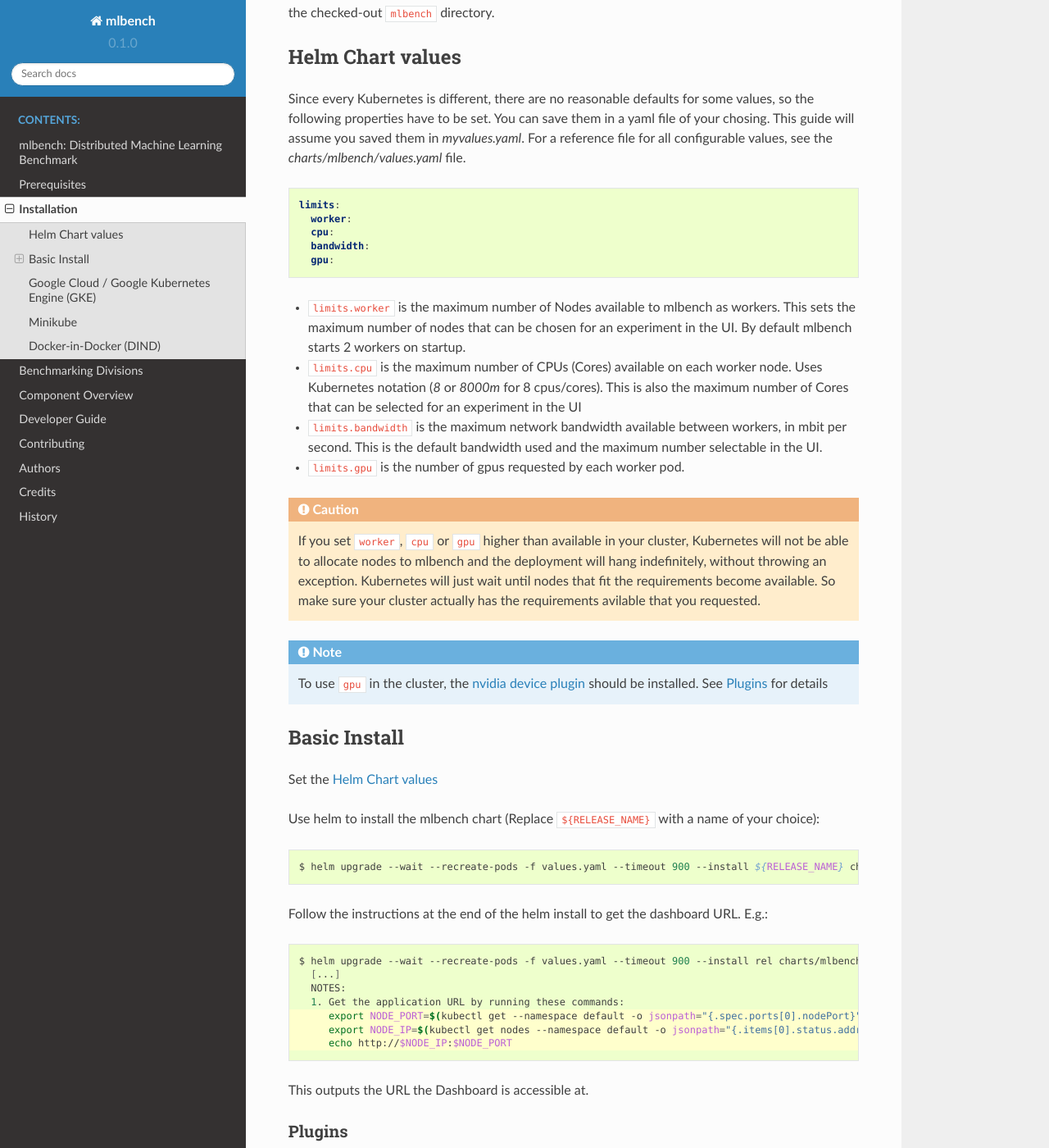
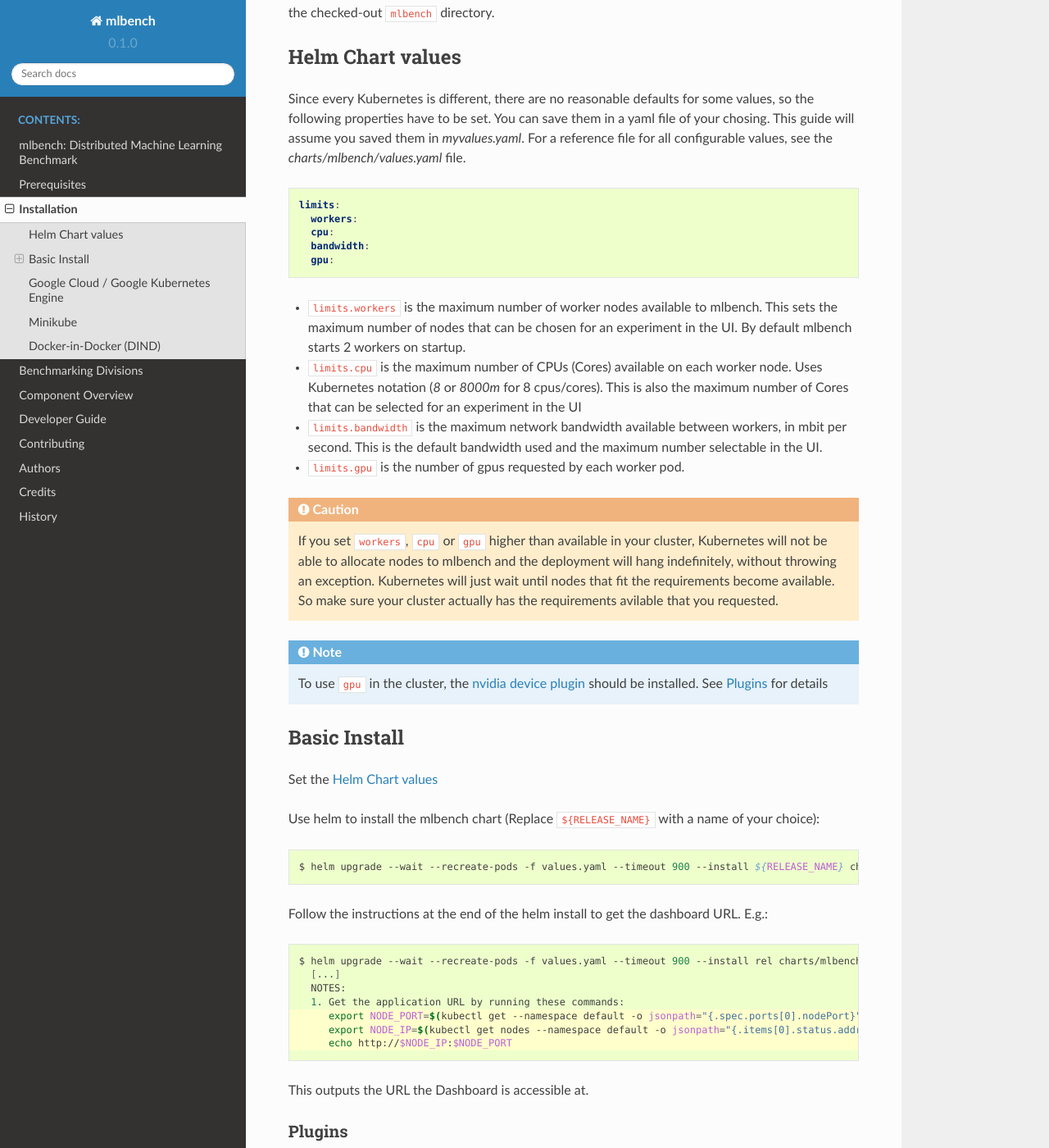
Before and after one commit to mlbench/mlbench-old, a Sphinx documentation site: the page built from docs/installation.rst, in a window 1280 px wide and 1400 px high, scrolled down 228 px. Shown: the whole window at 82% size. Built offline with Sphinx 7.4.7 and the Read the Docs theme 2.0.0, drawn with Linux system fonts in a browser that asks for light colours; some of the changed text lies outside the part shown.

Commit message:
limits naming cosmetics

```diff
--- a/docs/installation.rst
+++ b/docs/installation.rst
@@ -18,18 +18,18 @@
 .. code-block:: yaml
 
    limits:
-     worker:
+     workers:
      cpu:
      bandwidth:
      gpu:
 
-- ``limits.worker`` is the maximum number of Nodes available to mlbench as workers. This sets the maximum number of nodes that can be chosen for an experiment in the UI. By default mlbench starts 2 workers on startup.
+- ``limits.workers`` is the maximum number of worker nodes available to mlbench. This sets the maximum number of nodes that can be chosen for an experiment in the UI. By default mlbench starts 2 workers on startup.
 - ``limits.cpu`` is the maximum number of CPUs (Cores) available on each worker node. Uses Kubernetes notation (`8` or `8000m` for 8 cpus/cores). This is also the maximum number of Cores that can be selected for an experiment in the UI
 - ``limits.bandwidth`` is the maximum network bandwidth available between workers, in mbit per second. This is the default bandwidth used and the maximum number selectable in the UI.
 - ``limits.gpu`` is the number of gpus requested by each worker pod.
 
 .. Caution::
-   If you set ``worker``, ``cpu`` or ``gpu`` higher than available in your cluster, Kubernetes will not be able to allocate nodes to mlbench and the deployment will hang indefinitely, without throwing an exception.
+   If you set ``workers``, ``cpu`` or ``gpu`` higher than available in your cluster, Kubernetes will not be able to allocate nodes to mlbench and the deployment will hang indefinitely, without throwing an exception.
    Kubernetes will just wait until nodes that fit the requirements become available. So make sure your cluster actually has the requirements avilable that you requested.
 
 .. note::
@@ -71,8 +71,8 @@
 - ``weave.enabled``: If true, install the `weave network plugin <https://github.com/weaveworks/weave>`_.
 - ``nvidiaDevicePlugin.enabled``: If true, install the `nvidia device plugin <https://github.com/NVIDIA/k8s-device-plugin>`_.
 
-Google Cloud / Google Kubernetes Engine (GKE)
----------------------------------------------
+Google Cloud / Google Kubernetes Engine
+---------------------------------------
 
 Set the :ref:`helm-charts`
 
```
Also changed, not shown: .travis.yml, 2 other files.
